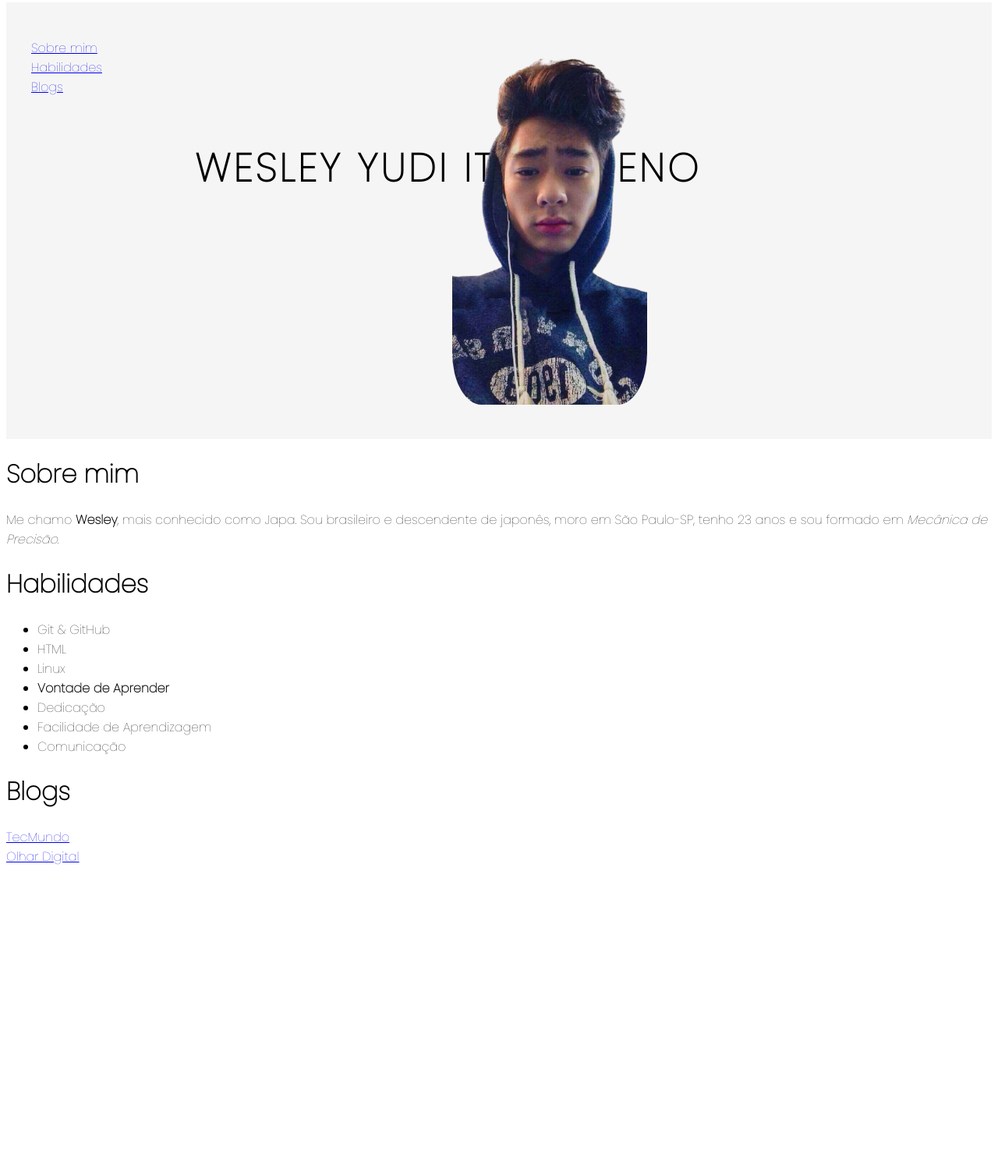
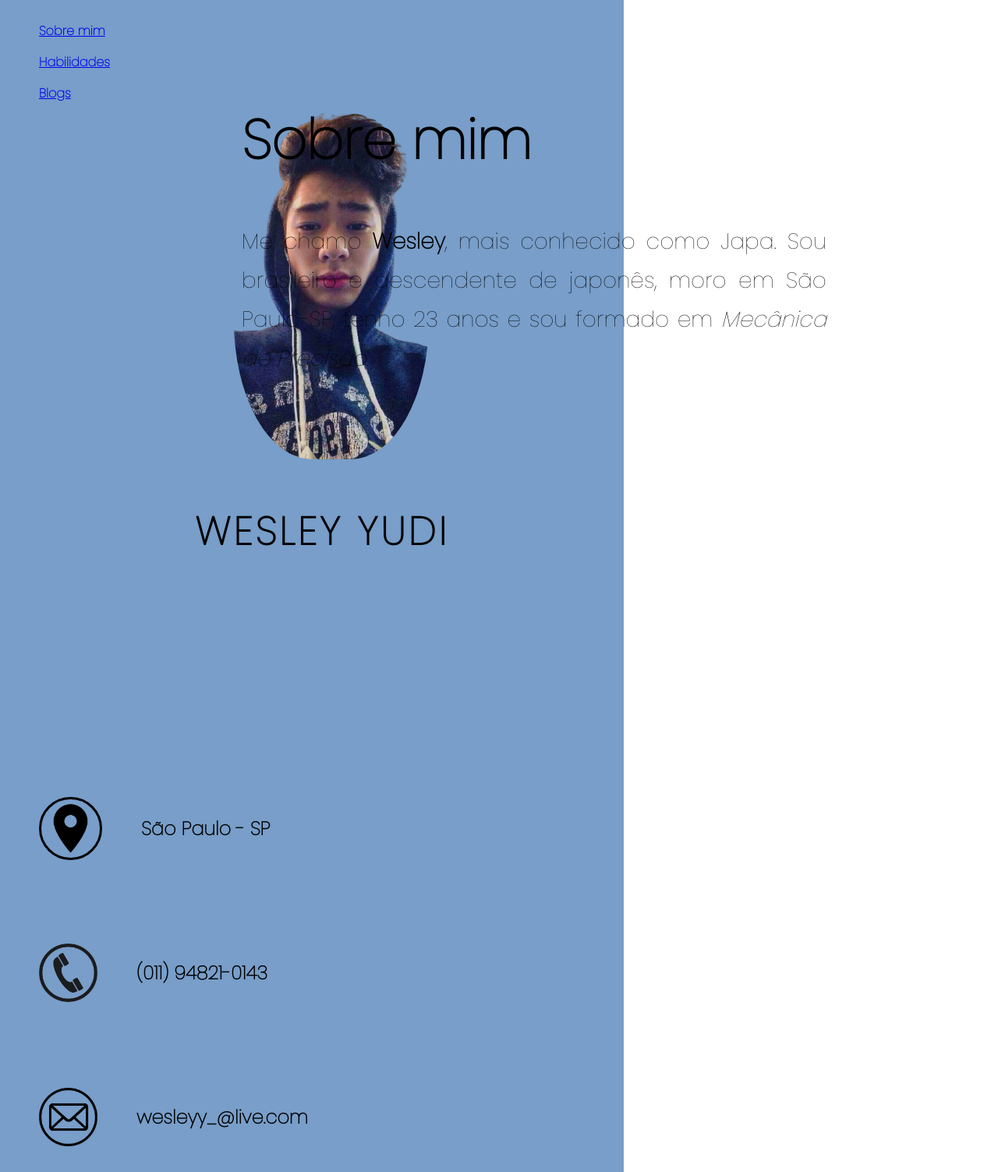
Before and after one commit to yjapa/yjapa.github.io, a plain HTML site: page index.html in a window 1280 px wide. Shown: the part 5-1508 px from the top of the page at 78% size. Before the commit the page ends 1199 px from the top, so only its background shows below. Drawn offline with Linux system fonts and the light colour scheme.

Commit message:
Adicionado elementos CSS ao Portifólio

```diff
--- a/index.html
+++ b/index.html
@@ -10,25 +10,44 @@
 
 <body>
 
-    <div class="cabeçalho">
-      <div class="texto-esquerda">
+    <header class="cabeçalho">
+      <div>
         <ul class="indice">
           <li><a href="#sobremim">Sobre mim</a></li>
           <li><a href="#habilidades">Habilidades</a></li>
           <li><a href="#blogs">Blogs</a></li>
         </ul>
-        <h1 class="nome">Wesley Yudi Ito Himeno</h1>
+        <img class="imagem" src="profile.png" alt="Foto de Wesley" width="250px">
+        <h1 class="nome">Wesley Yudi</h1>
+
+            <div class="informações">
+              <img class="localizacao" src="imagemlocalizacao.png" alt="imagem localizacao" width="75px">
+              <h2>São Paulo - SP</h2>
+            </div>
+            <div class="informações">
+              <img src="imagemtelefone.png" alt="imagem localizacao" width="75px">
+              <h2>(011) 94821-0143</h2>
+            </div>
+            <div class="informações">
+              <img src="imagememail.png" alt="imagem localizacao" width="75px">
+              <h2>wesleyy_@live.com</h2>
             </div>
 
-      <div class="imagem-direita">
-        <img class="imagem" src="profile.png" alt="Foto de Wesley" width="250px">
-      </div>
-    </div>
 
-     <h1 id="sobremim">Sobre mim</h1>
-     <p>Me chamo <strong>Wesley</strong>, mais conhecido como Japa. Sou brasileiro e descendente de japonês, moro em São Paulo-SP, tenho 23 anos e sou formado em <i>Mecânica de Precisão</i>. </p>
 
-    <h1 id="habilidades">Habilidades</h1>
+
+
+
+
+
+
+
+
+
+
+
+        <div class="lista-habilidades">
+          <h1 id="skills">Habilidades</h1>
           <ul>
               <li>Git & GitHub</li>
               <li>HTML</li>
@@ -38,9 +57,18 @@
               <li>Facilidade de Aprendizagem</li>
               <li>Comunicação</li>
           </ul>
+        </div>
+      </div>
+
+    <div class="texto-direita">
+      <div class="estilo-titulos">
+     <h1 id="sobremim" class="estilo-titulos">Sobre mim</h1>
+     <p>Me chamo <strong>Wesley</strong>, mais conhecido como Japa. Sou brasileiro e descendente de japonês, moro em São Paulo-SP, tenho 23 anos e sou formado em <i>Mecânica de Precisão</i>. </p>
+    </div>
+    </div>
+  </header>
 
     <h1 id="blogs">Blogs</h1>
-
     <a href="https://www.tecmundo.com.br/" target="_blank">TecMundo</a>
     <br>
     <a href="https://olhardigital.com.br/" target="_blank">Olhar Digital</a>
--- a/style.css
+++ b/style.css
@@ -5,19 +5,18 @@ body {
   color: black;
 }
 
-.cabeçalho{
-  padding: 30px 70px;
-  background-color: #f5f5f5;
-  min-height: 500px;
+* {
+  margin: 0;
+  padding: 0;
 }
 
-.texto-esquerda {
-  float: left;
-}
+.cabeçalho{
+  background-color: #789ec9;
+  min-height: 2000px;
+  max-width: 800px;
+  margin: 0;
+  padding: 0;
 
-.imagem-direita {
-  float: right;
-  margin-right: 60px;
 }
 
 .nome {
@@ -26,18 +25,74 @@ body {
   letter-spacing: 4px;
   position: absolute;
   left: 250px;
-  top: 150px;
+  top: 650px;
 }
 
 .imagem{
   position: absolute;
-  right: 450px;
-  top: 80px;
-  border-radius: 15%;
+  left: 300px;
+  top: 150px;
+  border-radius: 40%;
 }
 
 ul.indice {
   list-style-type: none;
   position: absolute;
-  left: 0;
+  left: 50px;
+  top: 25px;
 }
+
+.texto-direita {
+  position: absolute;
+  margin: 50px;
+  width: 750px;
+  right: 170px;
+  top: 110px;
+  text-align: justify;
+}
+
+.estilo-titulos {
+  font-size: 70px;
+  line-height: 50px;
+  margin-bottom: 80px;
+}
+
+p {
+  font-size: 28px;
+
+}
+
+div.lista-habilidades {
+  position: relative;
+  top: 1600px;
+  left: 80px;
+}
+
+#skills {
+  font-size: 40px;
+  margin-bottom: 30px;
+}
+
+li {
+  line-height: 40px;
+  font-weight: bold;
+}
+
+.informações {
+  text-align: center;
+  position: relative;
+  top: 1000px;
+  display: flex;
+  align-items: center;
+  margin-bottom: 50px;
+  margin-left: 50px;
+}
+
+h2 {
+  margin: 50px;
+}
+
+.localizacao {
+  border-radius: 50%;
+  border: 3px solid black;
+}
```
Also changed, not shown: imagememail.png (added), imagemlocalizacao.png (added), imagemtelefone.png (added). Lines whose indentation alone changed are shown as unchanged.
